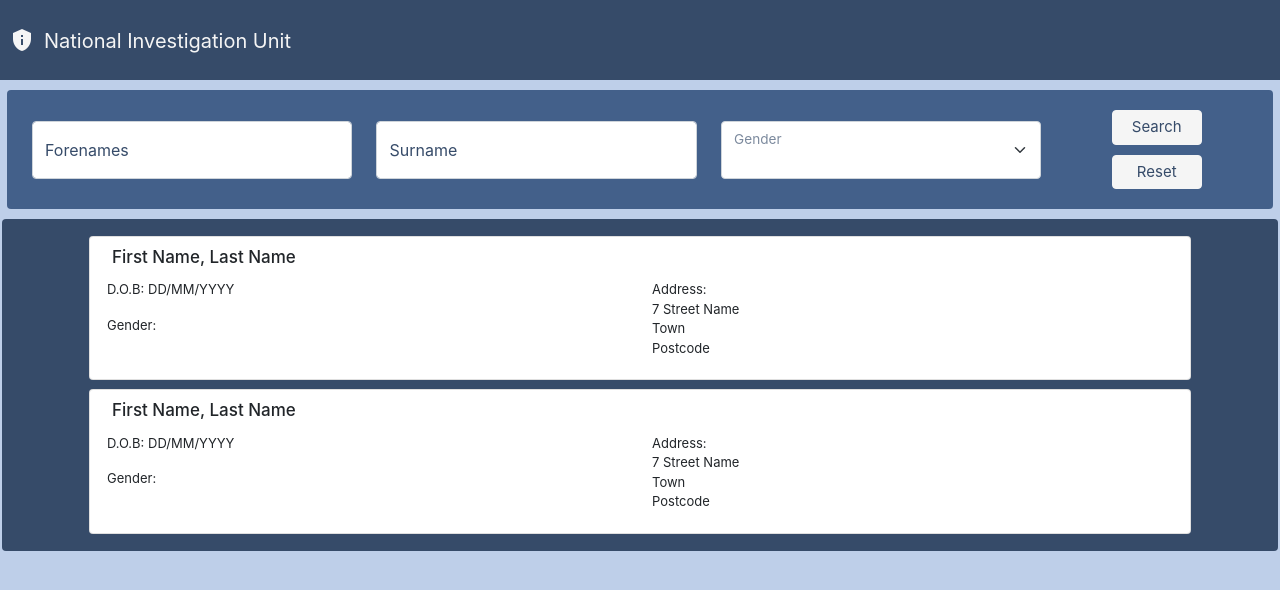
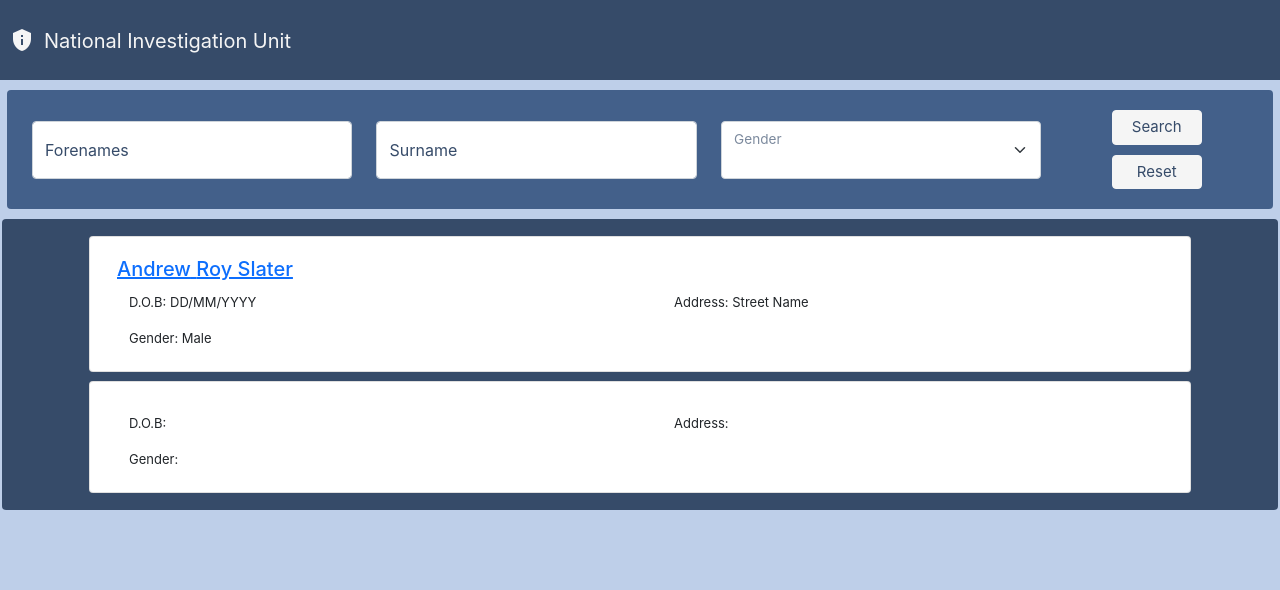
Before and after one commit to victoriamanicom/FP-Group1, a React (Create React App) app in the folder Frontend/fp-group1/: page / in a window 1280 px wide. Shown: the top 590 px of the page. Built offline with nearby package versions, Linux system fonts and the light colour scheme.

Commit message:
FP1-1 Added props to Citizen components

```diff
--- a/Frontend/fp-group1/src/components/CitizenReturn/Citizen.css
+++ b/Frontend/fp-group1/src/components/CitizenReturn/Citizen.css
@@ -1,6 +1,8 @@
 .h5 {
-  font-size: 17px;
-  padding: 5px;
+  font-size: 20px;
+  padding: 7px 10px 10px;
+  position: relative;
+  transform: translate(0px, 1vh);
 }
 
 p {
@@ -10,3 +12,9 @@ p {
 #root > div > div > div > div > div > div {
   padding: 5px;
 }
+#root > div > div > div > div > div > div > p > div > div {
+  align-items: center;
+  margin: 2px;
+  position: relative;
+  transform: translate(2.5vh);
+}
--- a/Frontend/fp-group1/src/components/CitizenReturn/Citizen.jsx
+++ b/Frontend/fp-group1/src/components/CitizenReturn/Citizen.jsx
@@ -3,23 +3,21 @@ import Row from 'react-bootstrap/Row';
 import Col from 'react-bootstrap/Col';
 import Card from 'react-bootstrap/Card';
 
-const Citizen = () => {
+const Citizen = (citizen) => {
     return(
         <Row>
                         <Card>
                             <Card.Body>
-                                <Card.Title>First Name, Last Name</Card.Title>
+                                <Card.Title><a href="">{citizen.firstName} {citizen.lastName} </a></Card.Title>
                                 <Card.Text>
                                     <Row>
                                         <Col>
-                                        <p>D.O.B: DD/MM/YYYY</p>
-                                        <p>Gender: </p>
+                                        <p>D.O.B: {citizen.dob} </p>
+                                        <p>Gender: {citizen.sex} </p>
                                         </Col>
                                         <Col>
                                         <p>
-                                            Address: <br />7 Street Name <br/>
-                                            Town <br />
-                                            Postcode
+                                            Address: {citizen.Address}
                                         </p>
                                         </Col>
                                     </Row>
--- a/Frontend/fp-group1/src/components/CitizenReturn/CitizenReturn.jsx
+++ b/Frontend/fp-group1/src/components/CitizenReturn/CitizenReturn.jsx
@@ -4,11 +4,20 @@ import Container from 'react-bootstrap/Container';
 
 
 const CitizenReturn = () => {
+
+    const citizen = {
+        firstName: "Andrew",
+        lastName: "Roy Slater",
+        dob: "DD/MM/YYYY",
+        sex: "Male",
+        Address: "Street Name"
+    }
+
     return (
 
             <div className="citizenList">
                 <Container>
-                    <Citizen />
+                    <Citizen {...citizen}/>
                     <Citizen />
 
                 </Container>
```
